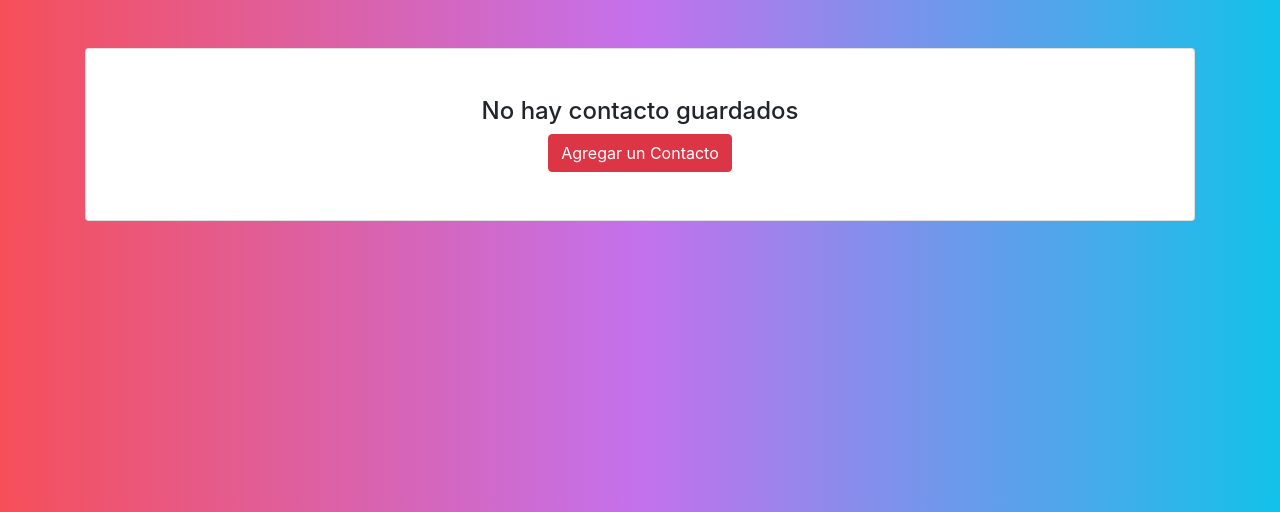
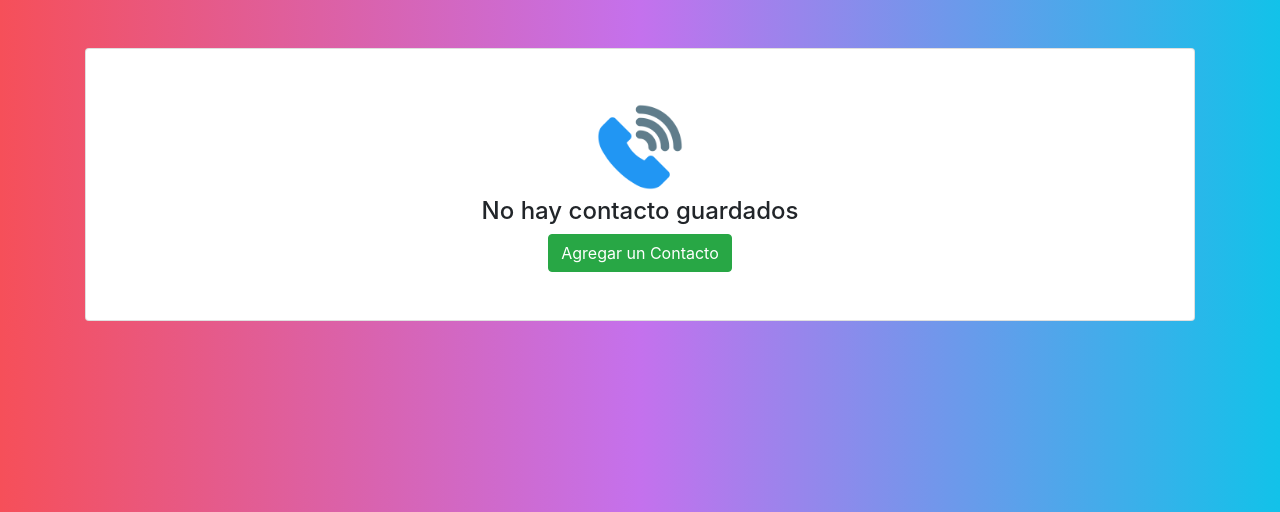
Before and after one commit to Allam9573/agenda-contactos, a Flask app: page /mis_contactos in a window 1280 px wide. Shown: the part 56-568 px from the top of the page. Run offline with Flask 3, Linux system fonts and the light colour scheme; data that the repository does not hold is empty.

Commit message:
imagens agregadas

```diff
--- a/templates/miscontactos.html
+++ b/templates/miscontactos.html
@@ -19,6 +19,7 @@
                 <h4>{{contact.nombre}}</h4>
             </div>
             <div class="card-body">
+                <img src="{{url_for('static', filename='img/user.png')}}" width="100" alt="">
                 <h5>Correo Electronico: {{contact.correo}}</h5>
                 <h5>Telefono: {{contact.telefono}}</h5>
             </div>
@@ -28,12 +29,14 @@
             </div>
         </div>
         {% endfor %}
+        <a href="{{url_for('index')}}" class="btn btn-success">Nuevo Contacto</a>
     </div>
     {%else%}
     <div class="container mt-5 text">
         <div class="card mt-5 p-5 text-center">
+            <img src="{{url_for('static', filename='img/phone.png')}}" class="mx-auto" width="100" alt="">
             <h4>No hay contacto guardados</h4>
-            <a href="{{url_for('index')}}"><button class="btn btn-danger">Agregar un Contacto</button></a>
+            <a href="{{url_for('index')}}"><button class="btn btn-success">Agregar un Contacto</button></a>
         </div>
 
     </div>
```
Also changed, not shown: static/img/phone.png (added), static/img/user.png (added).
